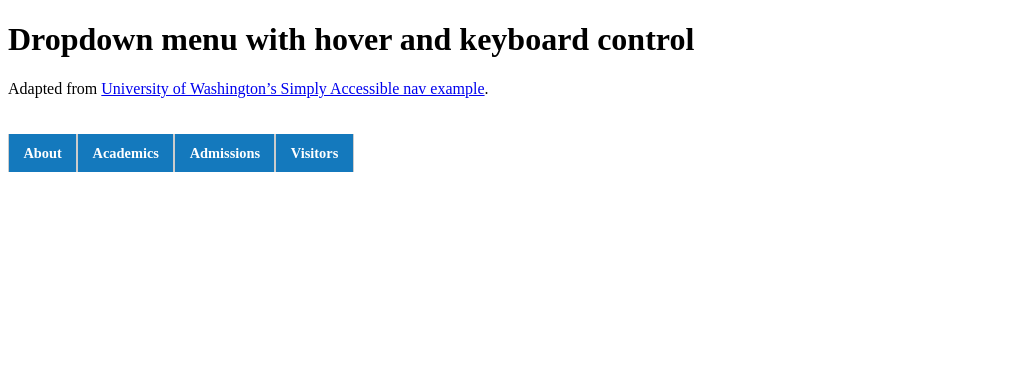
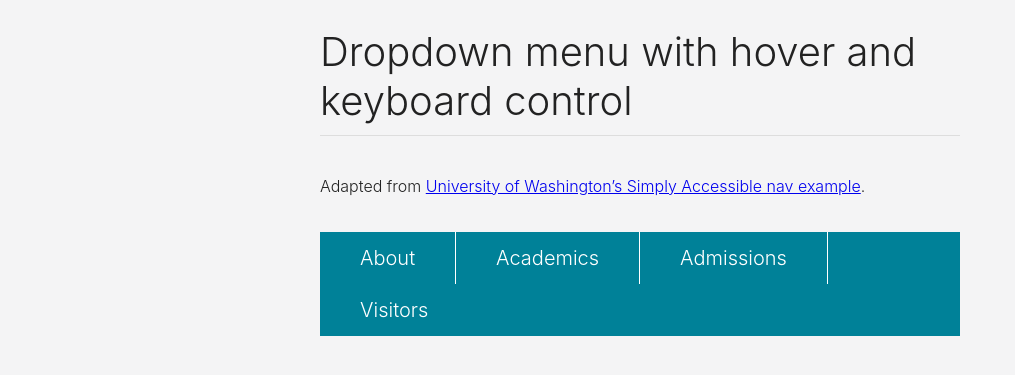
Before and after one commit to allenmr/communicatehealth.github.io, a Jekyll site: the page examples/dropdown/index.html, which Jekyll copies as it is, in a window 1280 px wide. Shown: the top 375 px of the page, without its empty margins (0-1015 px from the left). Built offline with Jekyll 4.4.1, drawn with Linux system fonts in a browser that asks for light colours.

Commit message:
Dropdown styles

```diff
--- a/examples/dropdown/dropdown.css
+++ b/examples/dropdown/dropdown.css
@@ -6,19 +6,19 @@
 }
 
 .nav {
-  background: #1479bd;
+  background: #008198;
   color: #fff;
   float: left;
   margin: 1.25em 0;
 }
 
 .nav ul {
-  background: #333;
+  background: #002329;
   left: -9999px;
-  min-width: 9.5em;
+  min-width: 13.5em;
   opacity: 0;
   position: absolute;
-  top: 2.5em;
+  top: 3.25em;
 }
 
 .nav li {
@@ -27,21 +27,23 @@
 }
 
 .nav li > a {
-  border-left: 1px solid #ccc;
-  border-right: 1px solid #ccc;
+  border-right: 1px solid #fff;
   color: #fff;
   float: left;
-  font-size: .9em;
-  font-weight: bold;
-  padding: .75em 1em;
+  font-size: 1.25em;
+  padding: .7em 2em;
   text-decoration: none;
+}
+
+.nav li:last-child > a {
+  border-right: 0;
 }
 
 .nav li > a:hover,
 .nav li > a:focus,
 .nav li:focus > a,
 .nav li:hover > a {
-  background: #999;
+  background: #002329;
   outline: 0;
 }
 
@@ -58,16 +60,34 @@ ul.show-menu {
 }
 
 .nav ul a {
-  border: 1px solid #222;
-  border-width: 0 0 1px;
+  border: 0;
+  border-bottom: 1px solid #40656a;
   color: #fff;
   display: block;
   float: none;
-  font-size: .85em;
+  font-size: 1em;
 }
 
 .nav ul a:hover,
 .nav ul a:focus {
-  background: #eee;
-  color: #333;
+  background: #008198;
+  color: #fff;
 }
+
+/* General styling */
+body {
+  background-color: #f4f4f5;
+  color: #222;
+  font-family: -apple-system, BlinkMacSystemFont, "Segoe UI", Roboto, Helvetica, Arial, sans-serif, "Apple Color Emoji", "Segoe UI Emoji", "Segoe UI Symbol";
+  font-weight: 300;
+  margin: 0 auto;
+  max-width: 40em;
+}
+
+h1 {
+  border-bottom: 1px solid #ddd;
+  font-size: 2.5em;
+  font-weight: 300;
+  margin-bottom: 1em;
+  padding-bottom: .25em;
+}
--- a/examples/dropdown/index.html
+++ b/examples/dropdown/index.html
@@ -25,7 +25,7 @@
                 <li><a href="#">News</a></li>
                 <li><a href="#">Governance</a></li>
                 <li><a href="#">Diversity</a></li>
-                <li><a href="#">ContactUs</a></li>
+                <li><a href="#">Contact Us</a></li>
               </ul>
             </li>
             <li>
```
